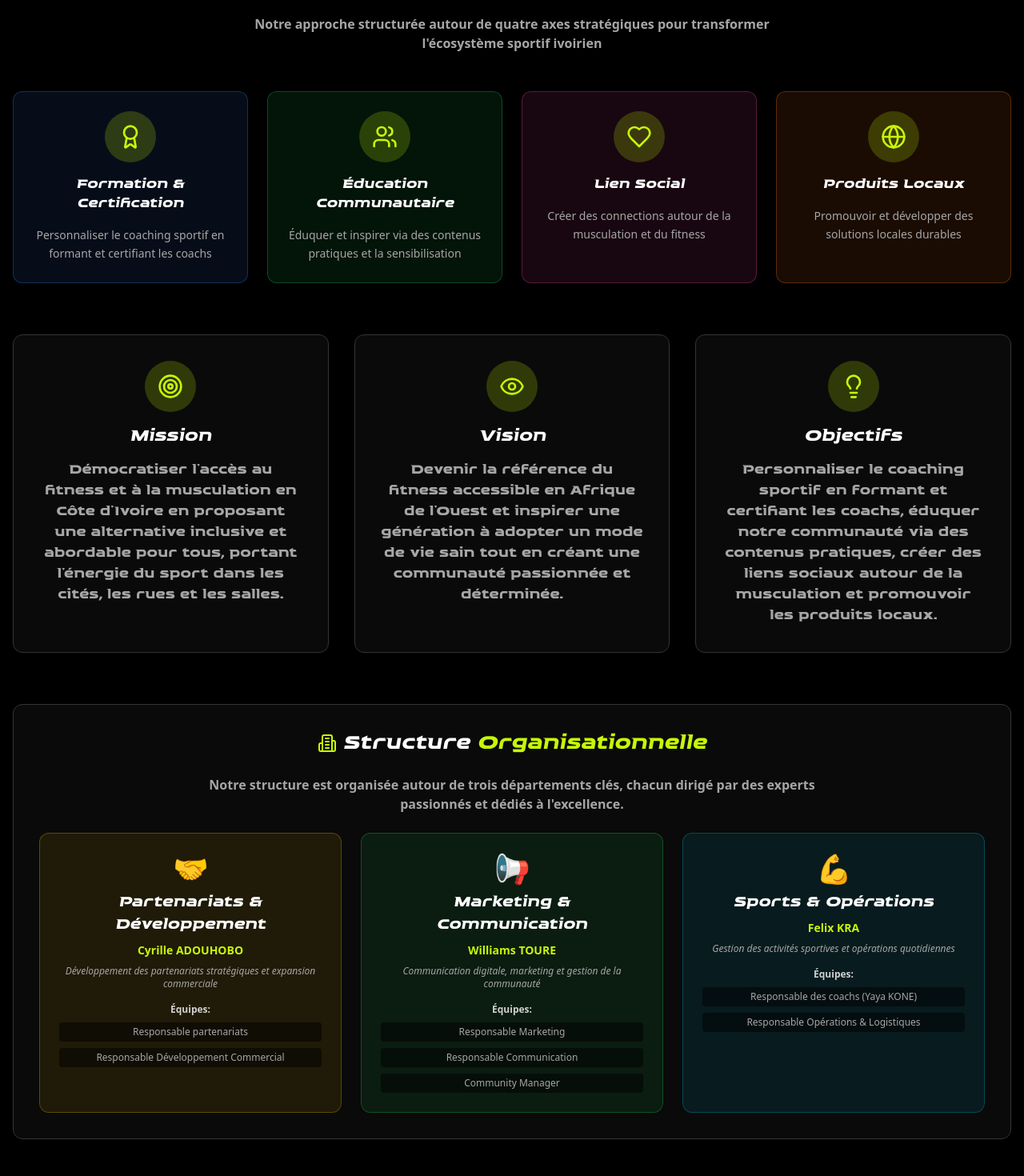
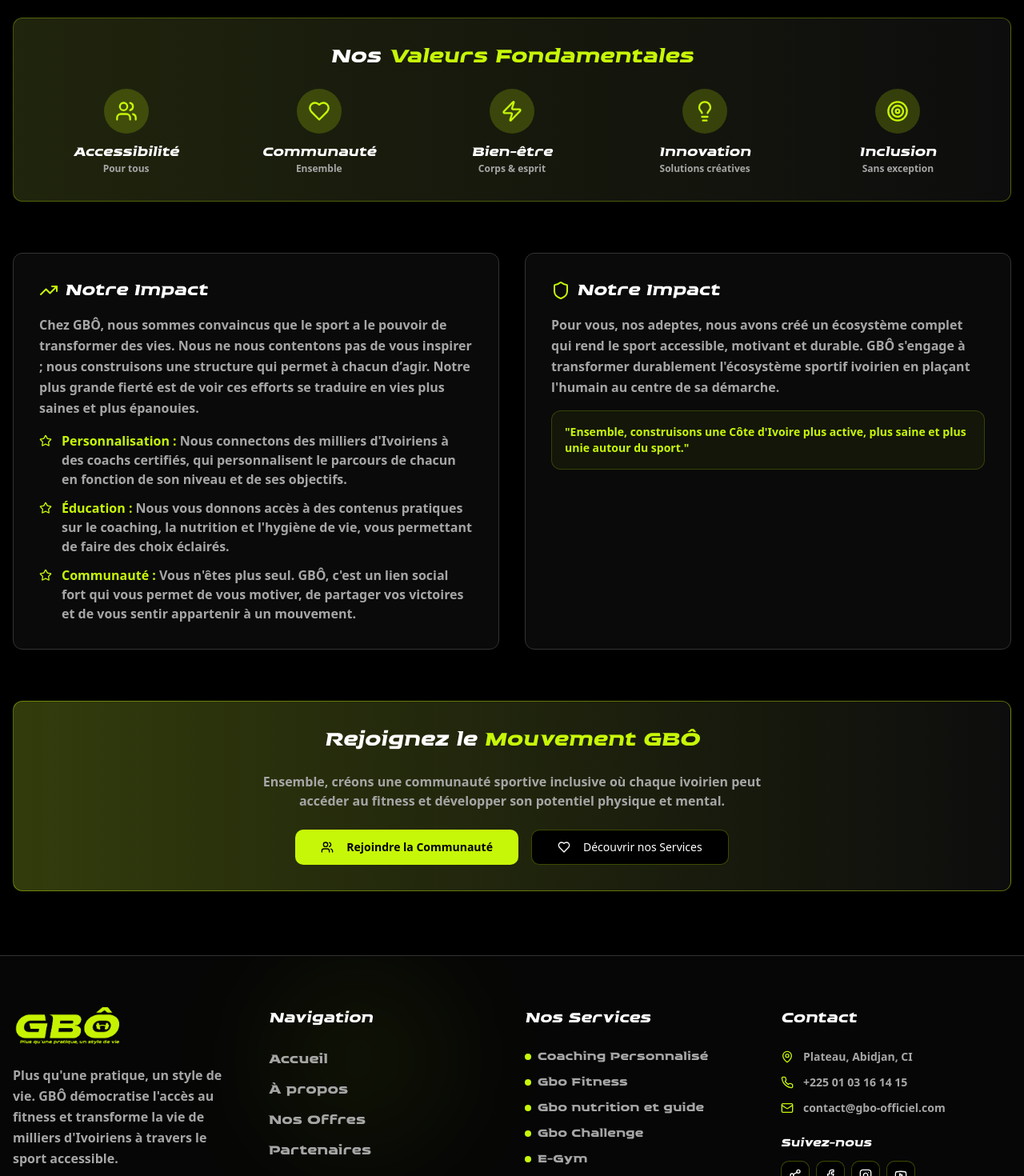
Before and after one commit to schilo1/move-connect, a React (Vite) app: page /About in a window 1280 px wide. Shown: the part 1330-2800 px from the top of the page at 80% size. Built offline with nearby package versions, Linux system fonts and the light colour scheme.

Commit message:
saturday

```diff
--- a/src/components/sections/AboutSection.tsx
+++ b/src/components/sections/AboutSection.tsx
@@ -193,7 +193,7 @@ const AboutSection = () => {
             </Card>
 
             {/* Leadership Team */}
-            <Card className="bg-card/80 backdrop-blur-sm border-border">
+            {/* <Card className="bg-card/80 backdrop-blur-sm border-border">
               <CardContent className="p-6 space-y-4">
                 <h3 className="text-xl font-bold text-foreground font-broaven">
                   Direction Générale
@@ -213,7 +213,7 @@ const AboutSection = () => {
                   </div>
                 </div>
 
-                {/* Department Heads */}
+
                 <div className="space-y-3">
                   <h4 className="text-sm font-semibold text-foreground opacity-80 font-broaven">
                     Responsables Départements
@@ -273,12 +273,12 @@ const AboutSection = () => {
                   Voir l'organigramme complet
                 </Button>
               </CardContent>
-            </Card>
+            </Card> */}
           </div>
         </div>
 
         {/* Core Pillars */}
-        <div className="mb-16 animate-fade-in-up">
+        {/* <div className="mb-16 animate-fade-in-up">
           <div className="text-center space-y-4 mb-12">
             <h3 className="text-3xl font-bold text-foreground font-broaven">
               Nos{" "}
@@ -312,7 +312,7 @@ const AboutSection = () => {
               </Card>
             ))}
           </div>
-        </div>
+        </div> */}
 
         {/* Mission, Vision, Objectifs */}
         <div className="grid md:grid-cols-3 gap-8 mb-16 animate-fade-in-up">
@@ -338,7 +338,7 @@ const AboutSection = () => {
         </div>
 
         {/* Organizational Structure */}
-        <div className="mb-16 animate-fade-in-up">
+        {/* <div className="mb-16 animate-fade-in-up">
           <Card className="bg-card/80 backdrop-blur-sm border-border">
             <CardContent className="p-8">
               <div className="text-center space-y-6">
@@ -436,7 +436,7 @@ const AboutSection = () => {
               </div>
             </CardContent>
           </Card>
-        </div>
+        </div> */}
 
         {/* Values Banner */}
         <Card className="mb-16 bg-gradient-to-r from-primary/10 via-primary/5 to-transparent border-primary/30 glow-neon animate-fade-in-up">
@@ -492,29 +492,39 @@ const AboutSection = () => {
                   Notre Impact
                 </h3>
               </div>
+              <p className="text-muted-foreground font-semibold leading-relaxed">
+                Chez GBÔ, nous sommes convaincus que le sport a le pouvoir de
+                transformer des vies. Nous ne nous contentons pas de vous
+                inspirer ; nous construisons une structure qui permet à chacun
+                d’agir. Notre plus grande fierté est de voir ces efforts se
+                traduire en vies plus saines et plus épanouies.
+              </p>
               <ul className="space-y-3 text-muted-foreground">
                 <li className="flex items-start gap-3">
                   <Star className="w-4 h-4 text-primary mt-1 flex-shrink-0" />
                   <span className="font-semibold">
-                    Plus de 500 membres actifs dans notre écosystème sportif
+                    <strong className="text-primary">Personnalisation :</strong>{" "}
+                    Nous connectons des milliers d'Ivoiriens à des coachs
+                    certifiés, qui personnalisent le parcours de chacun en
+                    fonction de son niveau et de ses objectifs.
                   </span>
                 </li>
                 <li className="flex items-start gap-3">
                   <Star className="w-4 h-4 text-primary mt-1 flex-shrink-0" />
                   <span className="font-semibold">
-                    Coachs certifiés et formés selon nos standards d'excellence
+                    <strong className="text-primary">Éducation :</strong> Nous
+                    vous donnons accès à des contenus pratiques sur le coaching,
+                    la nutrition et l'hygiène de vie, vous permettant de faire
+                    des choix éclairés.
                   </span>
                 </li>
                 <li className="flex items-start gap-3">
                   <Star className="w-4 h-4 text-primary mt-1 flex-shrink-0" />
                   <span className="font-semibold">
-                    Promotion active des produits bio locaux ivoiriens
-                  </span>
-                </li>
-                <li className="flex items-start gap-3">
-                  <Star className="w-4 h-4 text-primary mt-1 flex-shrink-0" />
-                  <span className="font-semibold">
-                    Création de liens sociaux durables autour du fitness
+                    <strong className="text-primary">Communauté :</strong> Vous
+                    n'êtes plus seul. GBÔ, c'est un lien social fort qui vous
+                    permet de vous motiver, de partager vos victoires et de vous
+                    sentir appartenir à un mouvement.
                   </span>
                 </li>
               </ul>
@@ -526,14 +536,14 @@ const AboutSection = () => {
               <div className="flex items-center gap-2">
                 <Shield className="w-6 h-6 text-primary" />
                 <h3 className="text-xl font-bold text-foreground font-broaven">
-                  Notre Engagement
+                  Notre Impact
                 </h3>
               </div>
               <p className="text-muted-foreground font-semibold leading-relaxed">
-                GBÔ s'engage à transformer durablement l'écosystème sportif
-                ivoirien en plaçant l'humain au centre de sa démarche. Nous
-                croyons qu'un corps sain contribue à un esprit sain et à une
-                société plus harmonieuse.
+                Pour vous, nos adeptes, nous avons créé un écosystème complet
+                qui rend le sport accessible, motivant et durable. GBÔ s'engage
+                à transformer durablement l'écosystème sportif ivoirien en
+                plaçant l'humain au centre de sa démarche.
               </p>
               <div className="bg-primary/5 rounded-lg p-4 border border-primary/20">
                 <p className="text-sm text-primary font-semibold">
--- a/src/components/sections/HeroSection.tsx
+++ b/src/components/sections/HeroSection.tsx
@@ -92,11 +92,10 @@ const HeroSection = () => {
               </h1>
               {/* Short text on mobile, full text on desktop */}
               <p className="hidden sm:block text-lg lg:text-xl text-muted-foreground max-w-lg leading-relaxed font-semibold">
-                GBÔ, c'est bien plus qu'une plateforme sportive. C'est un
-                mouvement qui démocratise l'accès au fitness et à la musculation
-                en Côte d'Ivoire. Coaching, nutrition, e-commerce et événements
-                communautaires : nous transformons le sport en une expérience
-                accessible et inspirante.
+                Le mouvement sportif qui démocratise le fitness et la
+                musculation en Côte d'Ivoire. Nous sommes bien plus qu'une
+                simple plateforme : nous sommes un écosystème qui transforme le
+                sport en une expérience accessible et inspirante pour tous.
               </p>
               <p className="block sm:hidden text-sm text-muted-foreground max-w-sm font-bold">
                 GBÔ démocratise le fitness et la musculation en Côte d'Ivoire.
@@ -127,10 +126,10 @@ const HeroSection = () => {
             </div>
 
             {/* Stats */}
-            {/* <div className="grid grid-cols-3 gap-3 sm:gap-6 pt-4 sm:pt-8">
+            <div className="grid grid-cols-3 gap-3 sm:gap-6 pt-4 sm:pt-8">
               <div className="text-center">
                 <div className="text-xl sm:text-3xl font-bold text-primary text-glow font-broaven">
-                  500+
+                  30+
                 </div>
                 <div className="text-xs sm:text-sm text-muted-foreground font-broaven">
                   Membres
@@ -138,7 +137,7 @@ const HeroSection = () => {
               </div>
               <div className="text-center">
                 <div className="text-xl sm:text-3xl font-bold text-primary text-glow font-broaven">
-                  50+
+                  10+
                 </div>
                 <div className="text-xs sm:text-sm text-muted-foreground font-broaven">
                   Coachs
@@ -146,13 +145,13 @@ const HeroSection = () => {
               </div>
               <div className="text-center">
                 <div className="text-xl sm:text-3xl font-bold text-primary text-glow font-broaven">
-                  100+
+                  10+
                 </div>
                 <div className="text-xs sm:text-sm text-muted-foreground font-broaven">
                   Événements
                 </div>
               </div>
-            </div> */}
+            </div>
           </div>
         </div>
       </div>
--- a/src/components/sections/TestimonialsSection.tsx
+++ b/src/components/sections/TestimonialsSection.tsx
@@ -40,7 +40,7 @@ const TestimonialsSection = () => {
   const achievements = [
     {
       icon: Trophy,
-      title: "500+ Transformations",
+      title: "10+ Transformations",
       description: "Membres ayant atteint leurs objectifs",
     },
     {
@@ -50,7 +50,7 @@ const TestimonialsSection = () => {
     },
     {
       icon: Star,
-      title: "50+ Coachs Actifs",
+      title: "10+ Coachs Actifs",
       description: "Professionnels certifiés disponibles",
     },
   ];
--- a/src/components/ui/footer.tsx
+++ b/src/components/ui/footer.tsx
@@ -21,11 +21,11 @@ const Footer = () => {
   ];
 
   const services = [
-    "Coaching Personnel",
-    "E-commerce Fitness",
-    "Nutrition Bio",
-    "Événements Communautaires",
-    "Formation Coachs",
+    "Coaching Personnalisé",
+    "Gbo Fitness",
+    "Gbo nutrition et guide",
+    "Gbo Challenge",
+    "E-Gym",
   ];
 
   const socialLinks = [
--- a/src/pages/Index.tsx
+++ b/src/pages/Index.tsx
@@ -13,6 +13,7 @@ const Index = () => {
       <Navigation />
       <main>
         <HeroSection />
+        <TestimonialsSection />
       </main>
       <Footer />
     </div>
```
